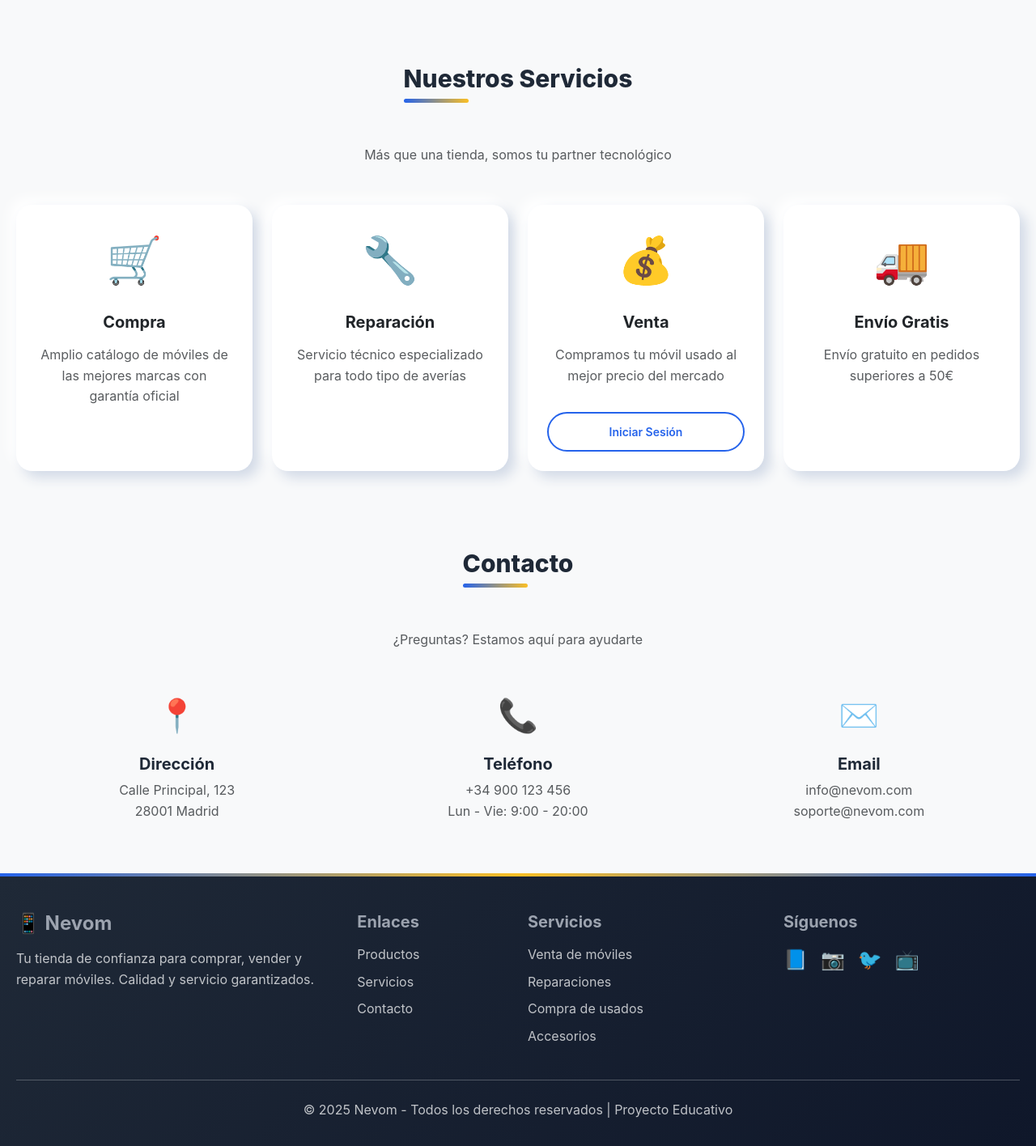
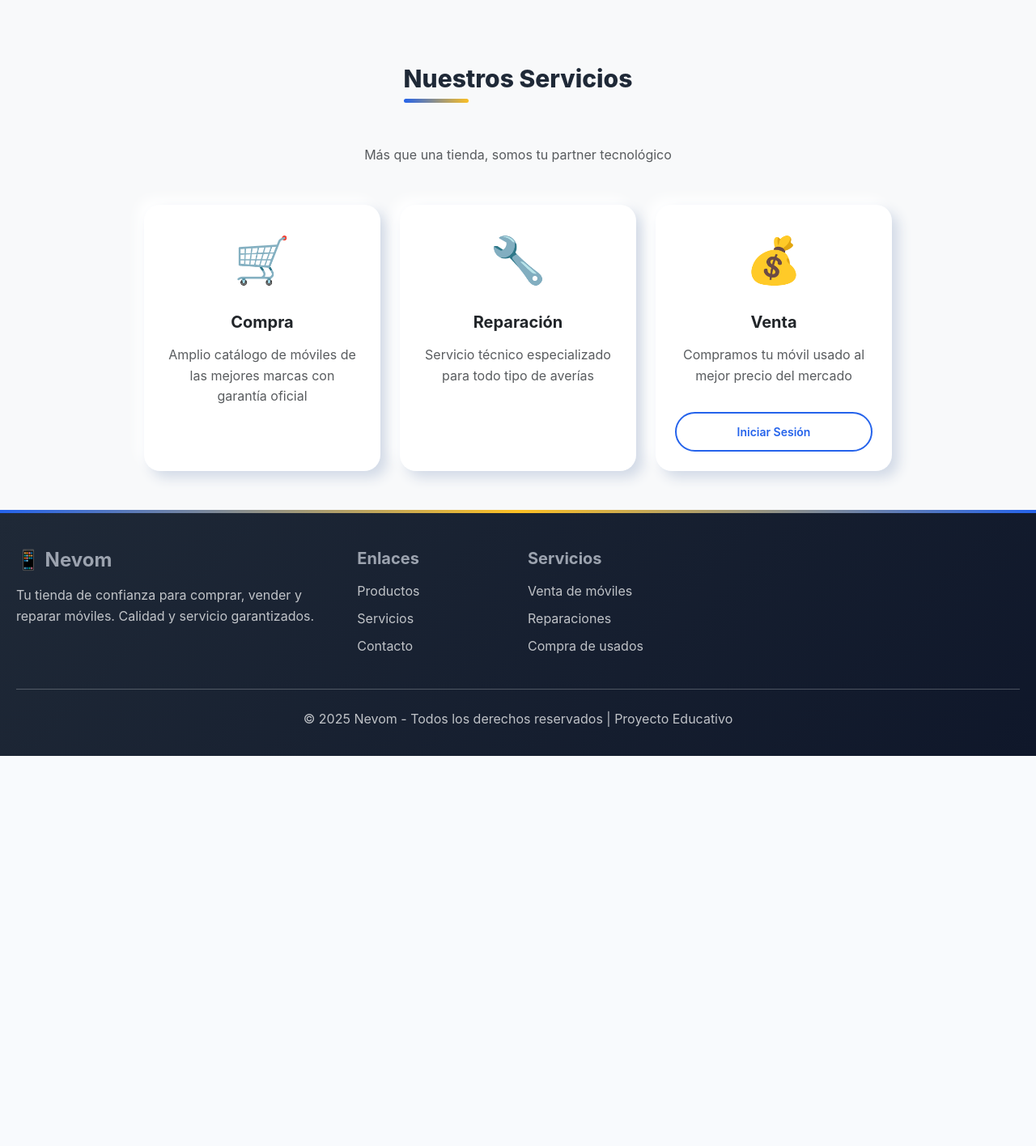
Before and after one commit to vvvalero/Nevom--ComercioElectronico, a PHP site: page /nevom/ in a window 1280 px wide. Shown: the part 1149-2565 px from the top of the page at 81% size. After the commit the page ends 2083 px from the top, so only its background shows below. Run offline with PHP 8.4, Linux system fonts and the light colour scheme; data comes from the database, SQL or seed files in the repository.

Commit message:
Más arreglos en el index

```diff
--- a/index.php
+++ b/index.php
@@ -344,30 +344,29 @@ $resultadoMoviles = $conexion->query($sqlMoviles);
     </section>
 
     <!-- Servicios -->
-    <section class="py-5 bg-light" id="servicios" style="padding-top: 80px !important;">
+    <section class="py-5 bg-light" id="servicios" style="padding-top: 80px !important; ">
         <div class="container">
             <div class="text-center mb-5">
                 <h2 class="section-title">Nuestros Servicios</h2>
                 <p class="text-muted mt-4">Más que una tienda, somos tu partner tecnológico</p>
             </div>
-
-            <div class="row g-4">
-                <div class="col-md-6 col-lg-3">
-                    <div class="card feature-card text-center p-4">
+            <div class="row g-4 justify-content-center">
+                <div class="col-md-6 col-lg-3 d-flex justify-content-center">
+                    <div class="card feature-card text-center p-4 w-100">
                         <div class="feature-icon">🛒</div>
                         <h5 class="fw-bold mb-3">Compra</h5>
                         <p class="text-muted">Amplio catálogo de móviles de las mejores marcas con garantía oficial</p>
                     </div>
                 </div>
-                <div class="col-md-6 col-lg-3">
-                    <div class="card feature-card text-center p-4">
+                <div class="col-md-6 col-lg-3 d-flex justify-content-center">
+                    <div class="card feature-card text-center p-4 w-100">
                         <div class="feature-icon">🔧</div>
                         <h5 class="fw-bold mb-3">Reparación</h5>
                         <p class="text-muted">Servicio técnico especializado para todo tipo de averías</p>
                     </div>
                 </div>
-                <div class="col-md-6 col-lg-3">
-                    <div class="card feature-card text-center p-4 h-100 d-flex flex-column">
+                <div class="col-md-6 col-lg-3 d-flex justify-content-center">
+                    <div class="card feature-card text-center p-4 h-100 d-flex flex-column w-100">
                         <div class="feature-icon">💰</div>
                         <h5 class="fw-bold mb-3">Venta</h5>
                         <p class="text-muted flex-grow-1">Compramos tu móvil usado al mejor precio del mercado</p>
@@ -381,41 +380,6 @@ $resultadoMoviles = $conexion->query($sqlMoviles);
                             </a>
                         <?php endif; ?>
                     </div>
-                </div>
-                <div class="col-md-6 col-lg-3">
-                    <div class="card feature-card text-center p-4">
-                        <div class="feature-icon">🚚</div>
-                        <h5 class="fw-bold mb-3">Envío Gratis</h5>
-                        <p class="text-muted">Envío gratuito en pedidos superiores a 50€</p>
-                    </div>
-                </div>
-            </div>
-        </div>
-    </section>
-
-    <!-- Contacto -->
-    <section class="py-5 bg-light" id="contacto">
-        <div class="container">
-            <div class="text-center mb-5">
-                <h2 class="section-title">Contacto</h2>
-                <p class="text-muted mt-4">¿Preguntas? Estamos aquí para ayudarte</p>
-            </div>
-
-            <div class="row mt-5 text-center">
-                <div class="col-md-4 mb-4 mb-md-0">
-                    <div class="fs-1 mb-3">📍</div>
-                    <h5 class="fw-bold">Dirección</h5>
-                    <p class="text-muted">Calle Principal, 123<br>28001 Madrid</p>
-                </div>
-                <div class="col-md-4 mb-4 mb-md-0">
-                    <div class="fs-1 mb-3">📞</div>
-                    <h5 class="fw-bold">Teléfono</h5>
-                    <p class="text-muted">+34 900 123 456<br>Lun - Vie: 9:00 - 20:00</p>
-                </div>
-                <div class="col-md-4">
-                    <div class="fs-1 mb-3">✉️</div>
-                    <h5 class="fw-bold">Email</h5>
-                    <p class="text-muted">info@nevom.com<br>soporte@nevom.com</p>
                 </div>
             </div>
         </div>
@@ -449,17 +413,7 @@ $resultadoMoviles = $conexion->query($sqlMoviles);
                         <li class="mb-2"><span class="text-light opacity-75">Venta de móviles</span></li>
                         <li class="mb-2"><span class="text-light opacity-75">Reparaciones</span></li>
                         <li class="mb-2"><span class="text-light opacity-75">Compra de usados</span></li>
-                        <li class="mb-2"><span class="text-light opacity-75">Accesorios</span></li>
                     </ul>
-                </div>
-                <div class="col-lg-3 col-md-4">
-                    <h5 class="fw-bold mb-3">Síguenos</h5>
-                    <div class="d-flex gap-3">
-                        <a href="#" class="text-light fs-4">📘</a>
-                        <a href="#" class="text-light fs-4">📷</a>
-                        <a href="#" class="text-light fs-4">🐦</a>
-                        <a href="#" class="text-light fs-4">📺</a>
-                    </div>
                 </div>
             </div>
             <hr class="border-light opacity-25 my-4">
```
